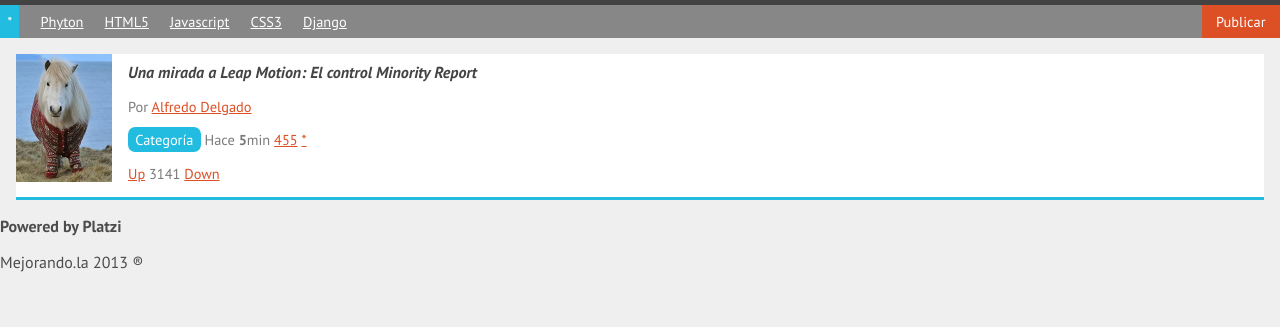
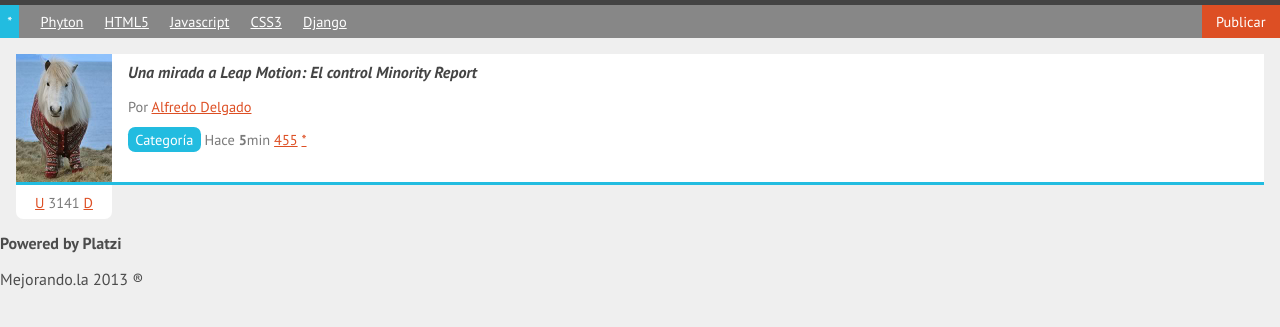
Before and after one commit to AlfieDelgado/Mejorandola, a plain HTML site: page index.html in a window 1280 px wide. Shown: the part 95-422 px from the top of the page. Drawn offline with Linux system fonts and the light colour scheme.

Commit message:
votacion usando position

```diff
--- a/estilos.css
+++ b/estilos.css
@@ -98,6 +98,9 @@
 {
 	background: white;
 	border-bottom: 3px #22BCE0 solid;
+	margin-bottom: 3em;
+	min-height: 128px;
+	position: relative;
 }
 #contenido .item p
 {
@@ -133,3 +136,14 @@
 	color: #444;
 	text-decoration: none;
 }
+#contenido .item .votacion
+{
+	background: white;
+	border-radius: 0 0 0.5em 0.5em;
+	margin: 3px 0 0 0;
+	padding: 0.5em 0;
+	position: absolute;
+	text-align: center;
+	top: 100%;
+	width: 96px;
+}
--- a/index.html
+++ b/index.html
@@ -2,7 +2,7 @@
 <html lang="es">
 <head>
 	<meta charset="utf-8" />
-	<title>Mi primera web app :D</title>
+	<title>Puls3: Comunidad de gente cool</title>
 	<link rel="stylesheet" type="text/css" href="normalize.css" />
 	<link href='http://fonts.googleapis.com/css?family=PT+Sans:400,700,400italic,700italic' rel='stylesheet' type='text/css' />
 	<link rel="stylesheet" type="text/css" href="estilos.css" />
@@ -49,9 +49,9 @@
 				<a class="guardar_item" href="#">*</a>
 			</p>
 			<p class="votacion">
-				<a class="up" href="#">Up</a>
+				<a class="up" href="#">U</a>
 				3141
-				<a class="down" href="#">Down</a>
+				<a class="down" href="#">D</a>
 			</p>
 		</article>
 	</section>
```
